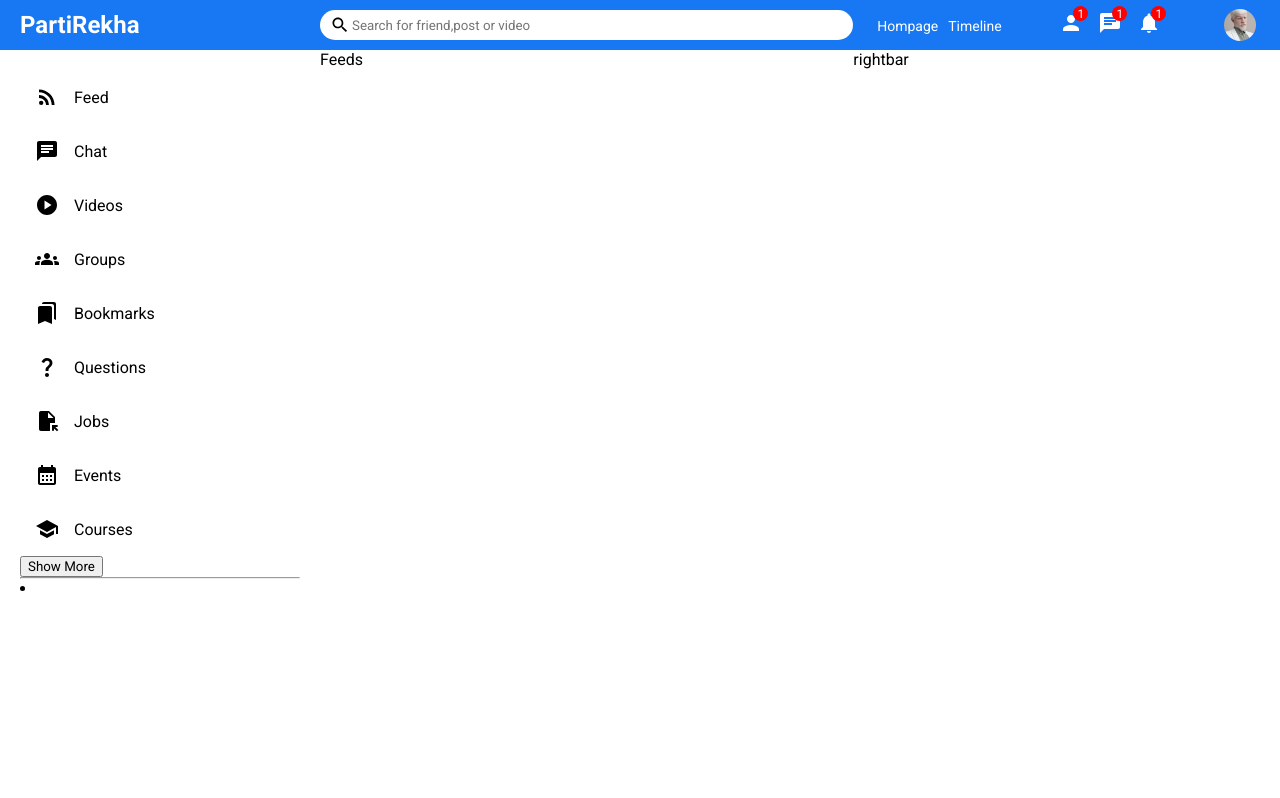
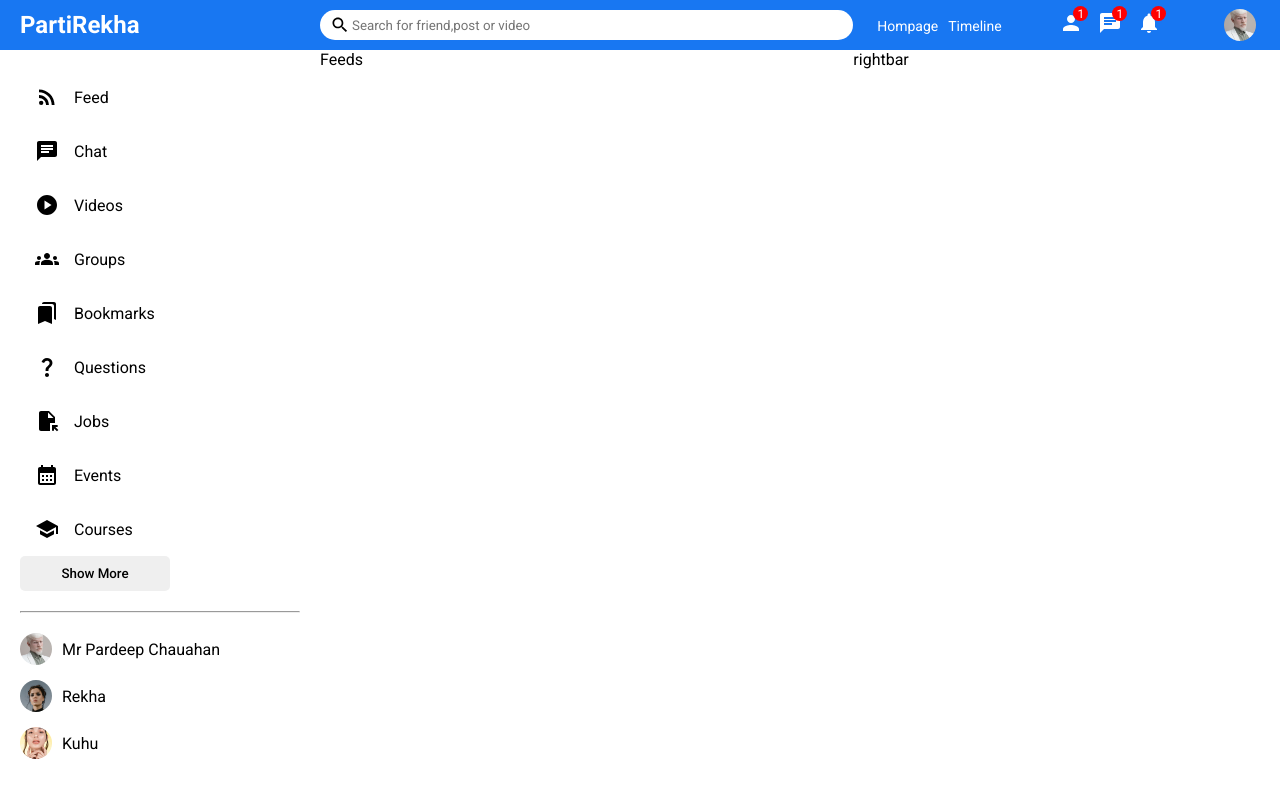
Before and after one commit to Kunal-Chauhan7/PartiRekha, a React (Create React App) app: page / in a window 1280 px wide. Built offline with nearby package versions, Linux system fonts and the light colour scheme; a web font is replaced by a local one.

Commit message:
done with the sidebar

```diff
--- a/src/component/sidebar/sidebar.css
+++ b/src/component/sidebar/sidebar.css
@@ -1,7 +1,30 @@
 .sidebar{
     flex: 3;
     height: calc(100vh - 50px);
+    overflow-y: scroll;
 }
+
+::-webkit-scrollbar-track
+{
+	-webkit-box-shadow: inset 0 0 6px rgba(0,0,0,0.3);
+	background-color: #F5F5F5;
+}
+
+::-webkit-scrollbar
+{
+	width: 10px;
+	background-color: #F5F5F5;
+}
+
+::-webkit-scrollbar-thumb
+{
+	background-color: #0ae;
+
+	background-image: -webkit-gradient(linear, 0 0, 0 100%,
+	                   color-stop(.5, rgba(255, 255, 255, .2)),
+					   color-stop(.5, transparent), to(transparent));
+}
+
 .sidebarWrapper{
     padding: 20px;
 }
@@ -21,3 +44,35 @@
 .sidebarlisticon{
     margin: 15px;
 }
+
+.sidebarbutton{
+    width: 150px;
+    border: none;
+    padding: 10px;
+    border-radius: 5px;
+    font-weight: 500;
+}
+
+.sidebarhr{
+    margin: 20px 0px;
+}
+
+.sidebarfriendlist{
+    padding: 0px;
+    margin: 0px;
+    list-style: none;
+}
+
+.sidebarfriend{
+    display: flex;
+    align-items: center;
+    margin-bottom: 15px;
+}
+
+.sidebarfriendimg{
+    width: 32px;
+    height: 32px;
+    border-radius: 50%;
+    object-fit: cover;
+    margin-right: 10px;
+}
--- a/src/component/sidebar/sidebar.jsx
+++ b/src/component/sidebar/sidebar.jsx
@@ -72,9 +72,20 @@ const Sidebar = () => {
         </ui>
         <button className="sidebarbutton">Show More</button>
         <hr className="sidebarhr"/>
+        <ul className="sidebarfriendlist">
         <li className="sidebarfriend">
-          <img src="" alt=""  className="sidebarfriendimg"/>
-        </li>
+            <img src="assets/person/2.jpeg" alt=""  className="sidebarfriendimg"/>
+            <span className="sidebarfrontname">Mr Pardeep Chauahan</span>
+          </li>
+          <li className="sidebarfriend">
+            <img src="assets/person/1.jpeg" alt=""  className="sidebarfriendimg"/>
+            <span className="sidebarfrontname">Rekha</span>
+          </li>
+          <li className="sidebarfriend">
+            <img src="assets/person/10.jpeg" alt=""  className="sidebarfriendimg"/>
+            <span className="sidebarfrontname">Kuhu</span>
+          </li>
+        </ul>
       </div>
     </div>
   );
```
